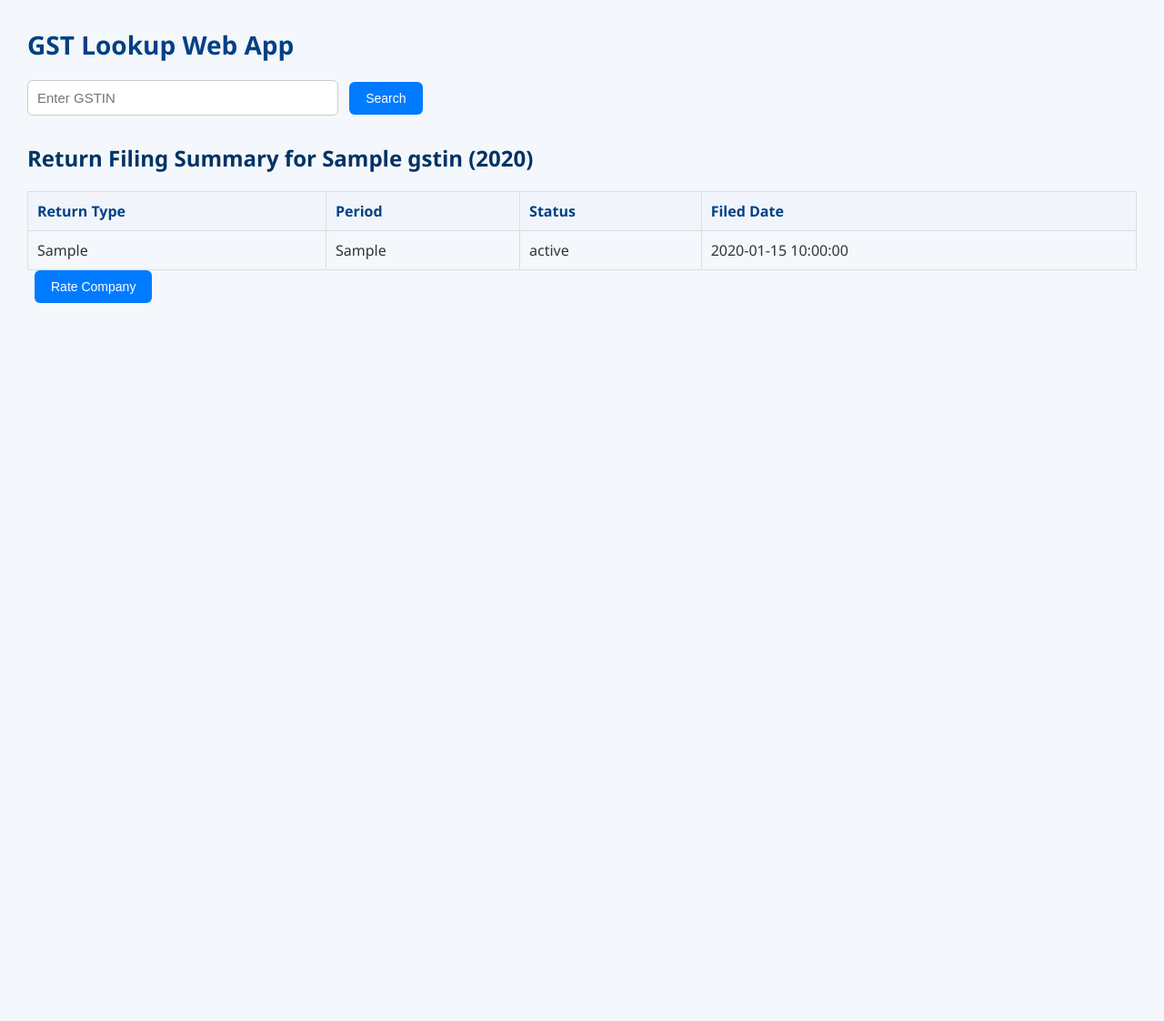
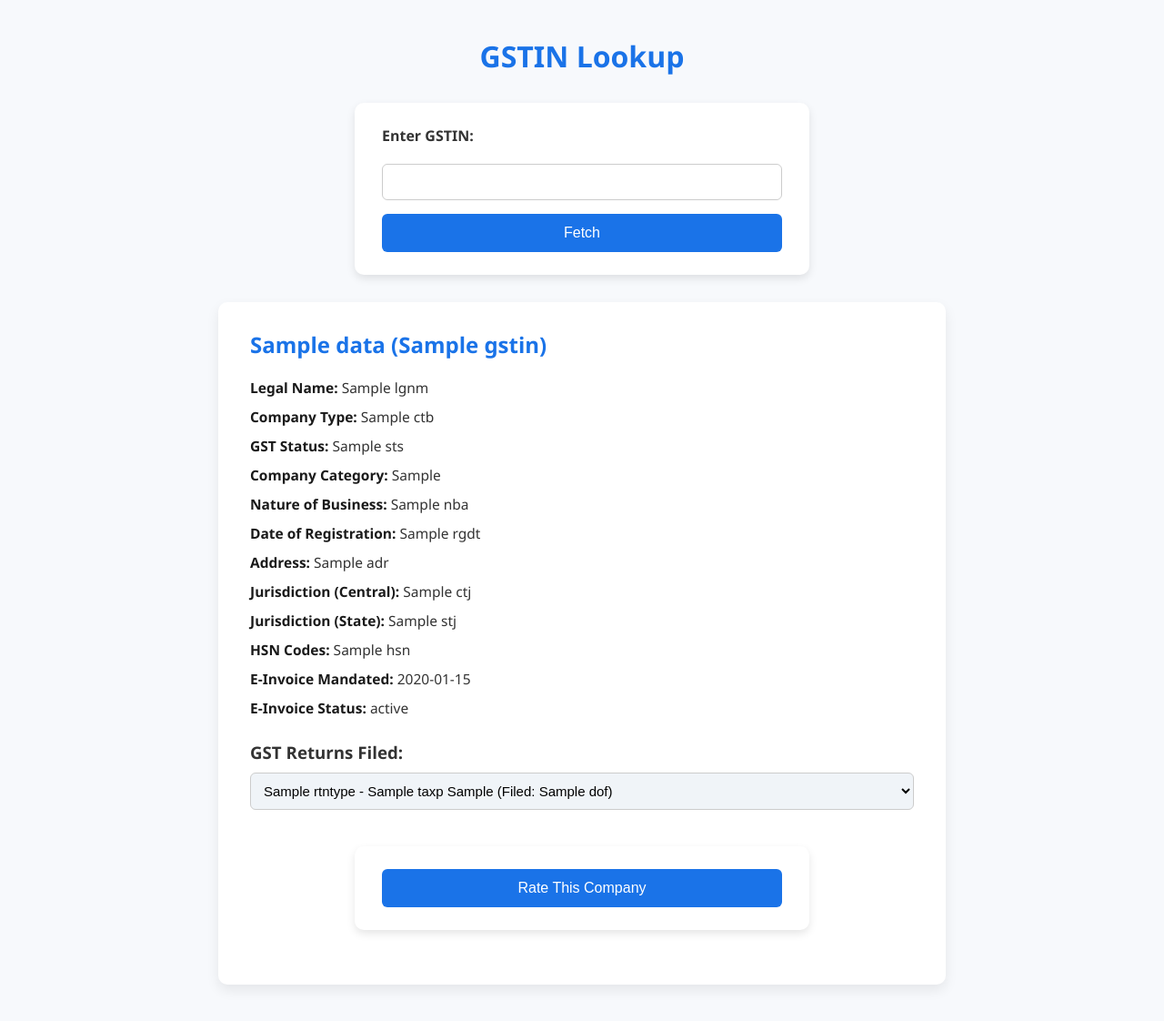
Before and after one commit to Aryanchauhan26/gst-webapp, a FastAPI app: template templates/index.html in a window 1280 px wide. Shown: the whole page at 91% size. Before the commit the page ends 333 px from the top, so only its background shows below. Run offline with FastAPI, Linux system fonts and the light colour scheme; the template is opened without the code that fills it: most values are stand-ins (such as "Sample title", 1, 10 or a date in 2020).

Commit message:
Updated UI styling and data display for GST web app

```diff
--- a/main.py
+++ b/main.py
@@ -1,107 +1,103 @@
 from fastapi import FastAPI, Request, Form
 from fastapi.responses import HTMLResponse
+from fastapi.templating import Jinja2Templates
 from fastapi.staticfiles import StaticFiles
-from fastapi.templating import Jinja2Templates
-import requests
-from datetime import datetime
+import httpx
 
 app = FastAPI()
-
+templates = Jinja2Templates(directory="templates")
 app.mount("/static", StaticFiles(directory="static"), name="static")
-templates = Jinja2Templates(directory="templates")
 
 RAPIDAPI_KEY = "08cbf9855dmsh5c8d8660645305cp1a8713jsn17eca3b207a5"
-API_HOST = "gst-return-filing-data.p.rapidapi.com"
+RAPIDAPI_HOST = "gst-return-status.p.rapidapi.com"
+BASE_URL = "https://gst-return-status.p.rapidapi.com/free/gstin/"
 
 @app.get("/", response_class=HTMLResponse)
-def home(request: Request):
+def index(request: Request):
     return templates.TemplateResponse("index.html", {"request": request, "data": None, "error": None})
 
 @app.post("/", response_class=HTMLResponse)
-def fetch_gst_returns(request: Request, gstin: str = Form(...)):
-    gstin = gstin.strip().upper()
-    if len(gstin) != 15 or not gstin.isalnum():
-        return templates.TemplateResponse("index.html", {
-            "request": request,
-            "error": "❌ Invalid GST Number. Please enter a valid 15-character GSTIN.",
-            "data": None
-        })
+async def fetch_gst_data(request: Request, gstin: str = Form(...)):
+    gstin = gstin.upper()
+    url = f"{BASE_URL}{gstin}"
 
-    current_year = datetime.now().year
-    financial_year = f"{current_year - 1}-{str(current_year)[-2:]}"  # Example: 2024-25
-
-    url = f"https://{API_HOST}/v1/gst-returns/{gstin}/{financial_year}"
     headers = {
-        "X-RapidAPI-Key": RAPIDAPI_KEY,
-        "X-RapidAPI-Host": API_HOST
+        "x-rapidapi-key": RAPIDAPI_KEY,
+        "x-rapidapi-host": RAPIDAPI_HOST,
+        "Content-Type": "application/json"
     }
 
     try:
-        response = requests.get(url, headers=headers)
-        result = response.json()
-
-        if not result.get("data"):
-            return templates.TemplateResponse("index.html", {
-                "request": request,
-                "error": result.get("message", "GST return data not found."),
-                "data": None
-            })
-
-        return templates.TemplateResponse("index.html", {
-            "request": request,
-            "data": {
-                "gstin": gstin,
-                "financialYear": financial_year,
-                "returns": result["data"]
-            },
-            "error": None
-        })
-
+        async with httpx.AsyncClient() as client:
+            response = await client.get(url, headers=headers)
+            result = response.json()
+            if result.get("success"):
+                return templates.TemplateResponse("index.html", {
+                    "request": request,
+                    "data": result["data"],
+                    "error": None
+                })
+            else:
+                return templates.TemplateResponse("index.html", {
+                    "request": request,
+                    "data": None,
+                    "error": "No data found for this GSTIN."
+                })
     except Exception as e:
         return templates.TemplateResponse("index.html", {
             "request": request,
-            "error": f"API call failed: {str(e)}",
-            "data": None
+            "data": None,
+            "error": f"Error: {str(e)}"
         })
 
-@app.get("/rate", response_class=HTMLResponse)
-def rate_company(request: Request, gstin: str):
-    current_year = datetime.now().year
-    financial_year = f"{current_year - 1}-{str(current_year)[-2:]}"
-    url = f"https://{API_HOST}/v1/gst-returns/{gstin}/{financial_year}"
+@app.post("/rate", response_class=HTMLResponse)
+async def rate_company(request: Request, gstin: str = Form(...)):
+    gstin = gstin.upper()
+    url = f"{BASE_URL}{gstin}"
+
     headers = {
-        "X-RapidAPI-Key": RAPIDAPI_KEY,
-        "X-RapidAPI-Host": API_HOST
+        "x-rapidapi-key": RAPIDAPI_KEY,
+        "x-rapidapi-host": RAPIDAPI_HOST,
+        "Content-Type": "application/json"
     }
 
     try:
-        response = requests.get(url, headers=headers)
-        result = response.json()
-        filings = result.get("data", [])
+        async with httpx.AsyncClient() as client:
+            response = await client.get(url, headers=headers)
+            result = response.json()
 
-        if not filings:
-            return templates.TemplateResponse("rate.html", {
-                "request": request,
-                "error": "No filing data found for rating.",
-                "rating": None
-            })
+        if not result.get("success"):
+            raise ValueError("No data found for this GSTIN.")
 
-        filed_returns = sum(1 for f in filings if f.get("filingStatus", "").lower() == "filed")
-        total_returns = len(filings)
-        score = (filed_returns / total_returns) * 5 if total_returns else 0
+        data = result["data"]
+        returns = data.get("returns", [])
+
+        on_time_count = len(returns)
+        status = data.get("sts", "").lower()
+        category = data.get("compCategory", "")
+
+        # Rating logic
+        if status == "active" and on_time_count >= 18:
+            rating = "A+ (Excellent Compliance)"
+        elif status == "active" and on_time_count >= 12:
+            rating = "A (Good Compliance)"
+        elif status == "active":
+            rating = "B (Moderate Compliance)"
+        else:
+            rating = "C (Inactive or Poor Compliance)"
 
         return templates.TemplateResponse("rate.html", {
             "request": request,
-            "rating": round(score, 1),
-            "filed": filed_returns,
-            "total": total_returns,
-            "financialYear": financial_year,
-            "error": None
+            "gstin": gstin,
+            "company": data.get("lgnm"),
+            "status": status.title(),
+            "returns_filed": on_time_count,
+            "rating": rating
         })
 
     except Exception as e:
         return templates.TemplateResponse("rate.html", {
             "request": request,
-            "error": f"Rating fetch failed: {str(e)}",
-            "rating": None
+            "gstin": gstin,
+            "error": f"Error: {str(e)}"
         })
--- a/static/style.css
+++ b/static/style.css
@@ -1,119 +1,108 @@
-/* General layout */
-body {
-    font-family: "Segoe UI", Tahoma, Geneva, Verdana, sans-serif;
-    background-color: #f4f7fb;
-    color: #333;
-    margin: 30px;
+/* Reset some default styles */
+* {
+    margin: 0;
     padding: 0;
+    box-sizing: border-box;
 }
 
-/* Headings */
+body {
+    font-family: 'Segoe UI', Tahoma, Geneva, Verdana, sans-serif;
+    background-color: #f7f9fc;
+    color: #333;
+    padding: 40px 20px;
+}
+
 h1 {
-    color: #004085;
-    font-size: 28px;
+    text-align: center;
+    color: #1a73e8;
+    margin-bottom: 30px;
+}
+
+form {
+    max-width: 500px;
+    margin: 0 auto 30px auto;
+    display: flex;
+    flex-direction: column;
+    gap: 15px;
+    background: #fff;
+    padding: 25px 30px;
+    border-radius: 10px;
+    box-shadow: 0 4px 10px rgba(0,0,0,0.1);
+}
+
+label {
+    font-weight: 600;
+    margin-bottom: 5px;
+}
+
+input[type="text"] {
+    padding: 10px 15px;
+    border: 1px solid #ccc;
+    border-radius: 6px;
+    font-size: 16px;
+}
+
+button {
+    background-color: #1a73e8;
+    color: white;
+    padding: 12px;
+    font-size: 16px;
+    border: none;
+    border-radius: 6px;
+    cursor: pointer;
+    transition: background 0.3s ease;
+}
+
+button:hover {
+    background-color: #155ab6;
+}
+
+.error {
+    color: #d93025;
+    text-align: center;
+    margin-top: 10px;
+    font-weight: bold;
+}
+
+.card {
+    max-width: 800px;
+    margin: 0 auto;
+    background: #fff;
+    padding: 30px 35px;
+    border-radius: 10px;
+    box-shadow: 0 6px 14px rgba(0, 0, 0, 0.08);
+}
+
+.card h2 {
+    color: #1a73e8;
     margin-bottom: 20px;
 }
 
-h2 {
-    color: #003366;
-    margin-top: 30px;
+.card p {
+    margin-bottom: 10px;
+    font-size: 15.5px;
 }
 
-h3 {
-    color: #003366;
-    margin-top: 20px;
+.section {
+    margin-top: 25px;
 }
 
-/* Form layout */
-form {
-    margin-bottom: 25px;
+.section h3 {
+    margin-bottom: 10px;
+    color: #333;
 }
 
-input[type="text"] {
+select {
+    width: 100%;
     padding: 10px;
-    width: 320px;
+    font-size: 15px;
+    border-radius: 6px;
     border: 1px solid #ccc;
-    border-radius: 6px;
-    font-size: 15px;
+    background-color: #f0f4f8;
+    margin-bottom: 20px;
 }
 
-button {
-    padding: 10px 18px;
-    background-color: #007bff;
-    color: white;
-    border: none;
-    border-radius: 6px;
-    font-size: 14px;
-    cursor: pointer;
-    margin-left: 8px;
+/* Rate page specific tweaks */
+.card strong {
+    color: #1a1a1a;
 }
-
-button:hover {
-    background-color: #0056b3;
-}
-
-/* Error text */
-.error {
-    color: #d9534f;
-    font-weight: bold;
-    margin-top: 10px;
-}
-
-/* Cards */
-.card {
-    background: #ffffff;
-    border: 1px solid #ddd;
-    border-radius: 8px;
-    padding: 20px;
-    margin-top: 25px;
-    box-shadow: 0 2px 8px rgba(0, 0, 0, 0.03);
-}
-
-/* Sections */
-.section {
-    margin-top: 30px;
-}
-
-/* Table styling for returns */
-table {
-    width: 100%;
-    border-collapse: collapse;
-    margin-top: 15px;
-}
-
-table th, table td {
-    padding: 10px;
-    border: 1px solid #ddd;
-    text-align: left;
-}
-
-table th {
-    background-color: #f1f5fb;
-    color: #004085;
-}
-
-/* Link back */
-a {
-    text-decoration: none;
-    color: #007bff;
-}
-
-a:hover {
-    text-decoration: underline;
-}
-
-/* Responsive */
-@media (max-width: 600px) {
-    input[type="text"] {
-        width: 100%;
-    }
-
-    button {
-        width: 100%;
-        margin-top: 10px;
-    }
-
-    table {
-        font-size: 14px;
-    }
-}
--- a/templates/index.html
+++ b/templates/index.html
@@ -1,17 +1,16 @@
 <!DOCTYPE html>
-<html>
+<html lang="en">
 <head>
-    <meta charset="UTF-8" />
-    <meta name="viewport" content="width=device-width, initial-scale=1" />
-    <title>GST Lookup Web App</title>
-    <link rel="stylesheet" href="/static/style.css" />
+    <meta charset="UTF-8">
+    <title>GSTIN Lookup</title>
+    <link rel="stylesheet" href="/static/style.css">
 </head>
 <body>
-    <h1>GST Lookup Web App</h1>
-
+    <h1>GSTIN Lookup</h1>
     <form method="post">
-        <input type="text" name="gstin" placeholder="Enter GSTIN" required />
-        <button type="submit">Search</button>
+        <label for="gstin">Enter GSTIN:</label>
+        <input type="text" id="gstin" name="gstin" required>
+        <button type="submit">Fetch</button>
     </form>
 
     {% if error %}
@@ -19,32 +18,35 @@
     {% endif %}
 
     {% if data %}
-        <h2>Return Filing Summary for {{ data.gstin }} ({{ data.financialYear }})</h2>
-        <table border="1" cellpadding="8">
-            <thead>
-                <tr>
-                    <th>Return Type</th>
-                    <th>Period</th>
-                    <th>Status</th>
-                    <th>Filed Date</th>
-                </tr>
-            </thead>
-            <tbody>
-                {% for r in data.returns %}
-                <tr>
-                    <td>{{ r.returnType }}</td>
-                    <td>{{ r.filingPeriod }}</td>
-                    <td>{{ r.filingStatus }}</td>
-                    <td>{{ r.lastFiledDate }}</td>
-                </tr>
+    <div class="card">
+        <h2>{{ data.tradeName }} ({{ data.gstin }})</h2>
+        <p><strong>Legal Name:</strong> {{ data.lgnm }}</p>
+        <p><strong>Company Type:</strong> {{ data.ctb }}</p>
+        <p><strong>GST Status:</strong> {{ data.sts }}</p>
+        <p><strong>Company Category:</strong> {{ data.compCategory }}</p>
+        <p><strong>Nature of Business:</strong> {{ data.nba | join(', ') }}</p>
+        <p><strong>Date of Registration:</strong> {{ data.rgdt }}</p>
+        <p><strong>Address:</strong> {{ data.adr }}</p>
+        <p><strong>Jurisdiction (Central):</strong> {{ data.ctj }}</p>
+        <p><strong>Jurisdiction (State):</strong> {{ data.stj }}</p>
+        <p><strong>HSN Codes:</strong> {{ data.hsn | join(', ') }}</p>
+        <p><strong>E-Invoice Mandated:</strong> {{ data.mandatedeInvoice }}</p>
+        <p><strong>E-Invoice Status:</strong> {{ data.einvoiceStatus }}</p>
+
+        <div class="section">
+            <h3>GST Returns Filed:</h3>
+            <select>
+                {% for ret in data.returns %}
+                    <option>{{ ret.rtntype }} - {{ ret.taxp }} {{ ret.fy }} (Filed: {{ ret.dof }})</option>
                 {% endfor %}
-            </tbody>
-        </table>
+            </select>
+        </div>
 
-        <form method="get" action="/rate">
+        <form action="/rate" method="post" style="margin-top: 20px;">
             <input type="hidden" name="gstin" value="{{ data.gstin }}">
-            <button type="submit">Rate Company</button>
+            <button type="submit">Rate This Company</button>
         </form>
+    </div>
     {% endif %}
 </body>
 </html>
```
Also changed, not shown: templates/rate.html (+10 -11 lines).
